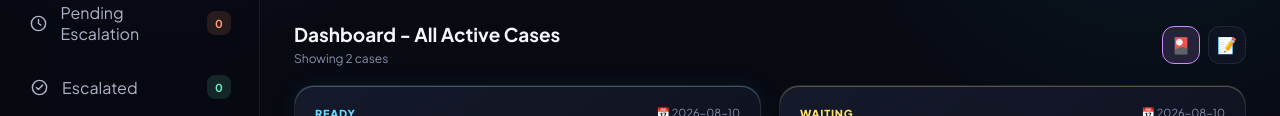
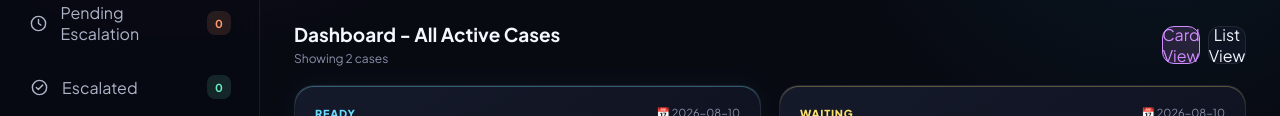
Before and after one commit to cristanly/intercom-escalation, a plain HTML site: page index.html in a window 1280 px wide. Shown: the part 325-441 px from the top of the page. Drawn offline with Linux system fonts and the light colour scheme.

Commit message:
Replace button icons with text labels

```diff
--- a/index.html
+++ b/index.html
@@ -1518,8 +1518,8 @@ button {
         </div>
         <!-- VIEW TOGGLE BUTTONS -->
         <div class="view-toggle-buttons" style="display: flex; gap: 8px;">
-            <button id="cardViewBtn" class="gear-btn active-view" title="Card View" style="width: 38px; height: 38px;">🎴</button>
-            <button id="listViewBtn" class="gear-btn" title="List View" style="width: 38px; height: 38px;">📝</button>
+            <button id="cardViewBtn" class="gear-btn active-view" title="Card View" style="width: 38px; height: 38px;">Card View</button>
+            <button id="listViewBtn" class="gear-btn" title="List View" style="width: 38px; height: 38px;">List View</button>
         </div>
     </div>
 
```
